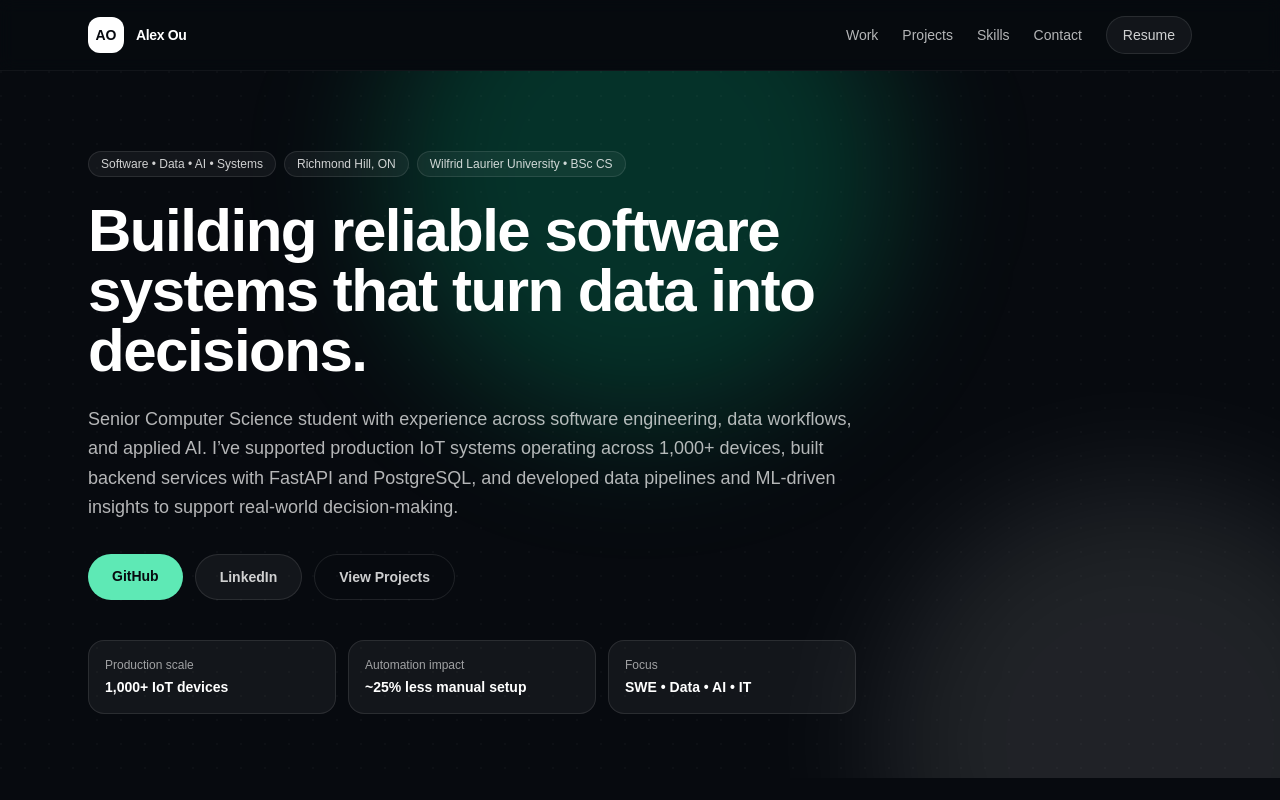
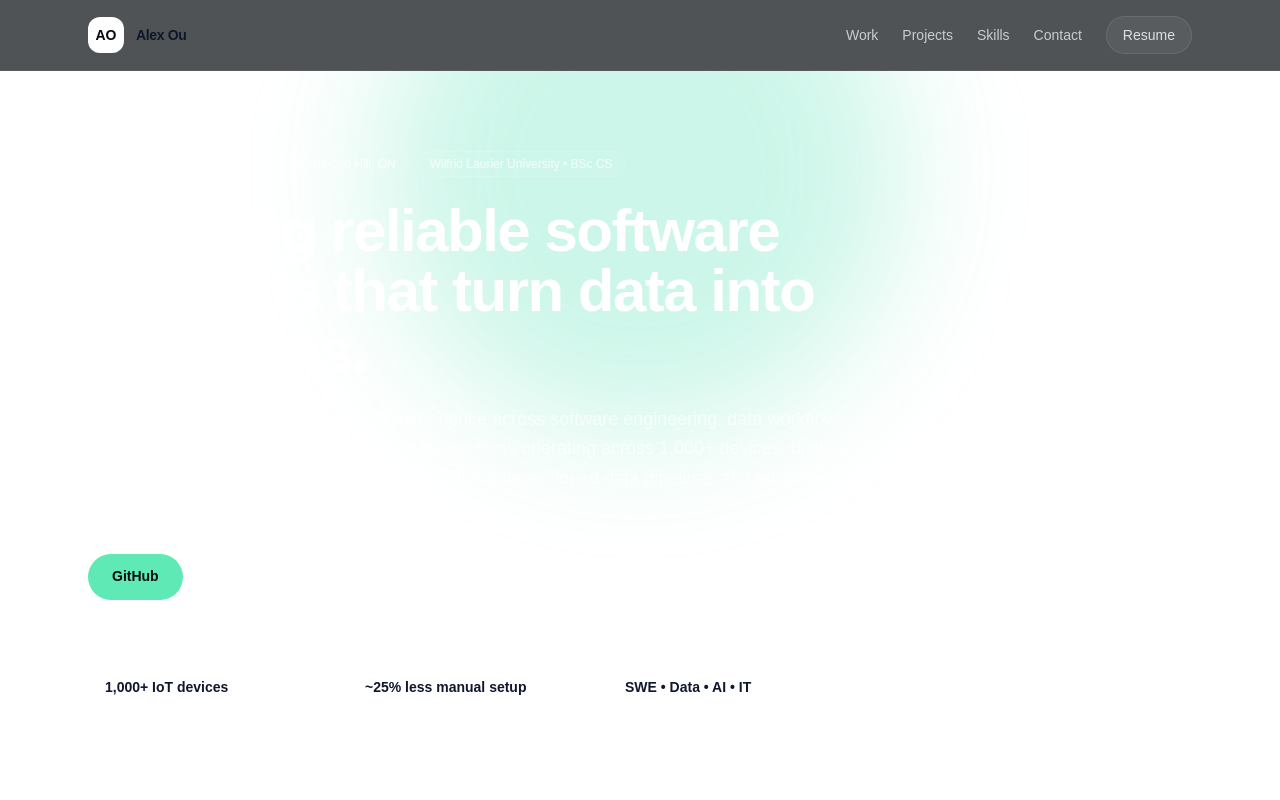
Before and after one commit to alexou8/alex-ou-portfolio, a Next.js app: page / in a window 1280 px wide. Shown: the top 800 px of the page. Built offline with nearby package versions, Linux system fonts and the light colour scheme.

Commit message:
Change main background color from dark to light

```diff
--- a/app/page.tsx
+++ b/app/page.tsx
@@ -166,7 +166,7 @@
   useScrollReveal();
 
   return (
-    <main className="min-h-screen bg-[#070A0F] text-white">
+    <main className="min-h-screen bg-white text-slate-900">
       {/* =========================
           NAV
           EDIT HERE: Resume link if you add one (e.g., /resume.pdf in /public)
```
